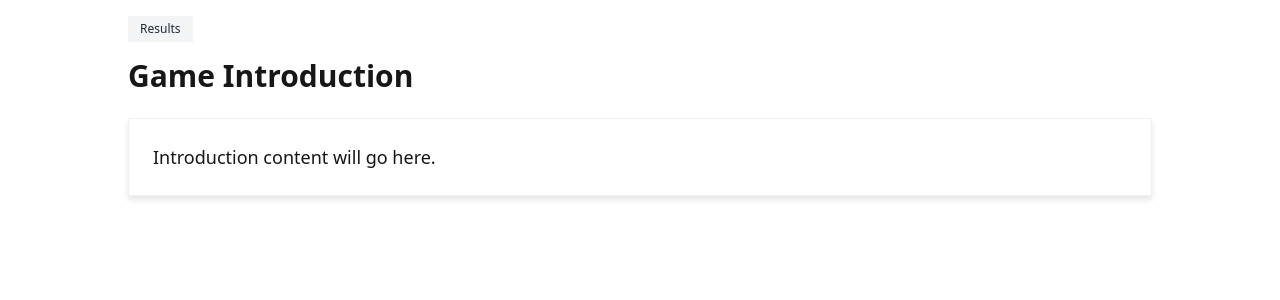
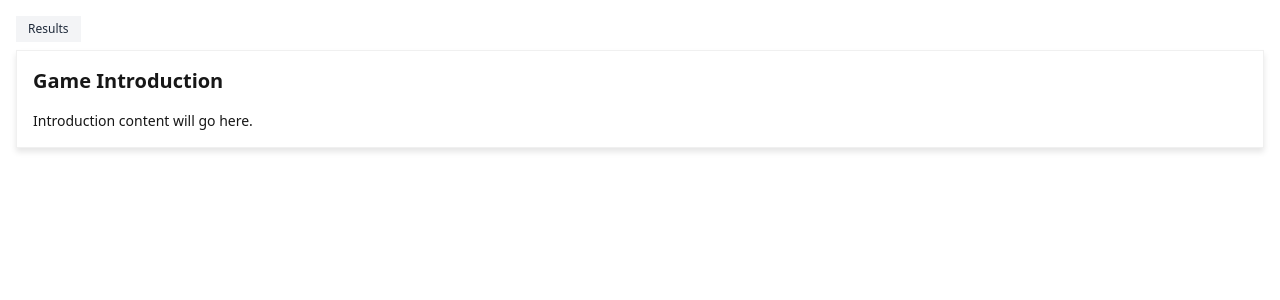
Before and after one commit to niravbeni/tmm, a Next.js app in the folder frontend/: page /intro in a window 1280 px wide. Shown: the top 300 px of the page. Built offline with nearby package versions, Linux system fonts and the light colour scheme; no server answers.

Commit message:
Update rules and intro pages to match results page spacing and layout

```diff
--- a/frontend/src/app/intro/page.tsx
+++ b/frontend/src/app/intro/page.tsx
@@ -8,9 +8,10 @@ export default function IntroPage() {
 
   return (
     <MobileDetector>
-      <main className="flex flex-col h-full p-4">
-        <div className="w-full mx-auto max-w-5xl">
-          <div className="mb-4 flex items-center">
+      <main className="flex flex-col h-full no-scroll">
+        <div className="w-full mx-auto flex flex-col p-4 pb-4 h-full">
+          <div className="mb-2 flex items-center justify-between">
+            <div className="flex items-center space-x-2">
               <button
                 onClick={() => router.push('/results')}
                 className="status-badge bg-gray-100 text-gray-800 dark:bg-gray-800 dark:text-gray-200 cursor-pointer hover:bg-gray-200 dark:hover:bg-gray-700"
@@ -18,11 +19,14 @@ export default function IntroPage() {
                 Results
               </button>
             </div>
+          </div>
 
-          <h1 className="text-3xl font-bold mb-6">Game Introduction</h1>
+          <div className="card p-4 mb-3">
+            <h1 className="text-xl font-bold mb-4">Game Introduction</h1>
 
-          <div className="card p-6">
-            <p className="text-lg">Introduction content will go here.</p>
+            <div className="space-y-4">
+              <p className="text-sm">Introduction content will go here.</p>
+            </div>
           </div>
         </div>
       </main>
--- a/frontend/src/app/rules/page.tsx
+++ b/frontend/src/app/rules/page.tsx
@@ -8,9 +8,10 @@ export default function RulesPage() {
 
   return (
     <MobileDetector>
-      <main className="flex flex-col h-full p-4">
-        <div className="w-full mx-auto max-w-5xl">
-          <div className="mb-4 flex items-center">
+      <main className="flex flex-col h-full no-scroll">
+        <div className="w-full mx-auto flex flex-col p-4 pb-4 h-full">
+          <div className="mb-2 flex items-center justify-between">
+            <div className="flex items-center space-x-2">
               <button
                 onClick={() => router.push('/results')}
                 className="status-badge bg-gray-100 text-gray-800 dark:bg-gray-800 dark:text-gray-200 cursor-pointer hover:bg-gray-200 dark:hover:bg-gray-700"
@@ -18,11 +19,14 @@ export default function RulesPage() {
                 Results
               </button>
             </div>
+          </div>
 
-          <h1 className="text-3xl font-bold mb-6">Game Rules</h1>
+          <div className="card p-4 mb-3">
+            <h1 className="text-xl font-bold mb-4">Game Rules</h1>
 
-          <div className="card p-6">
-            <p className="text-lg">Rules content will go here.</p>
+            <div className="space-y-4">
+              <p className="text-sm">Rules content will go here.</p>
+            </div>
           </div>
         </div>
       </main>
```
Lines whose indentation alone changed are shown as unchanged.
